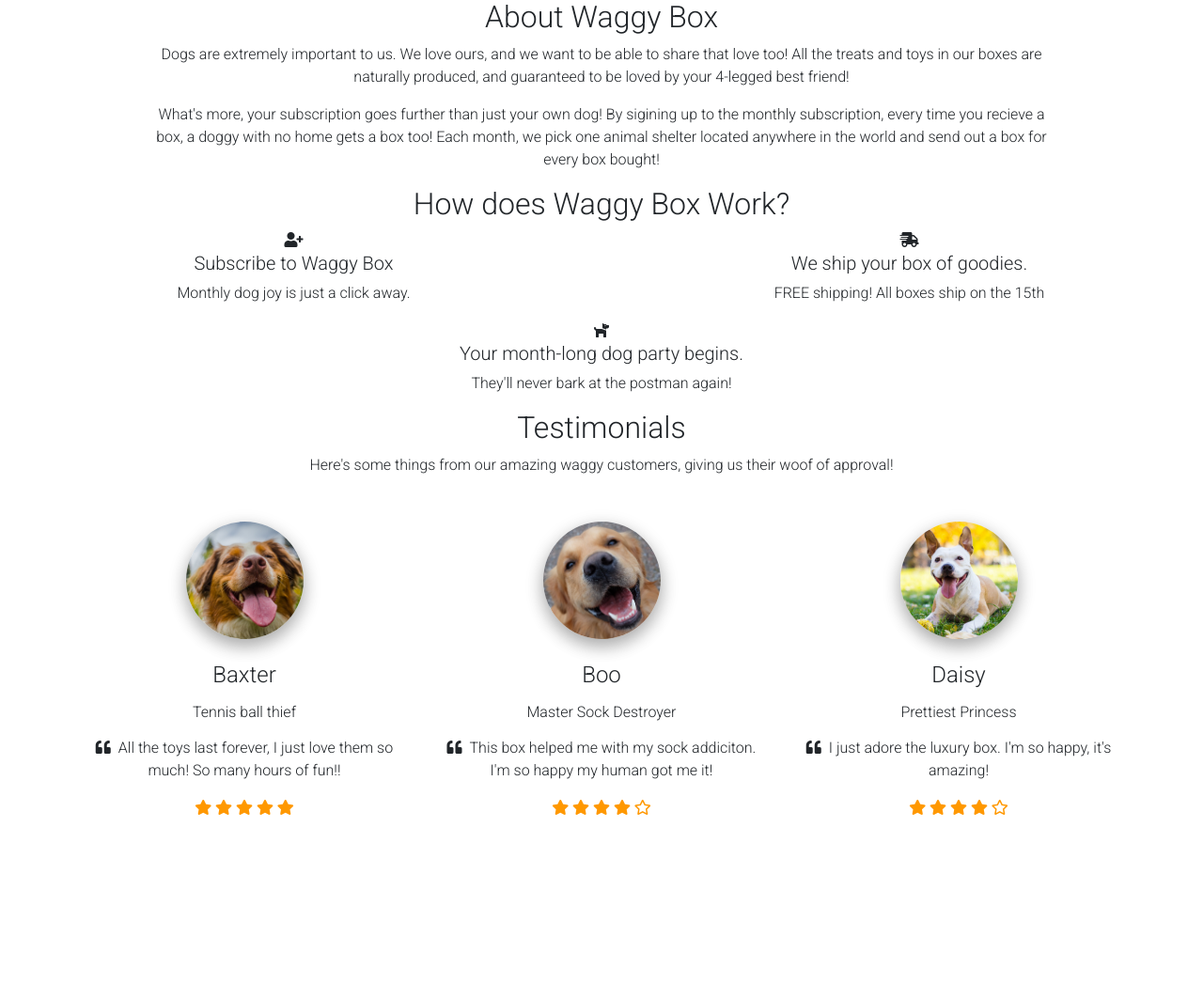
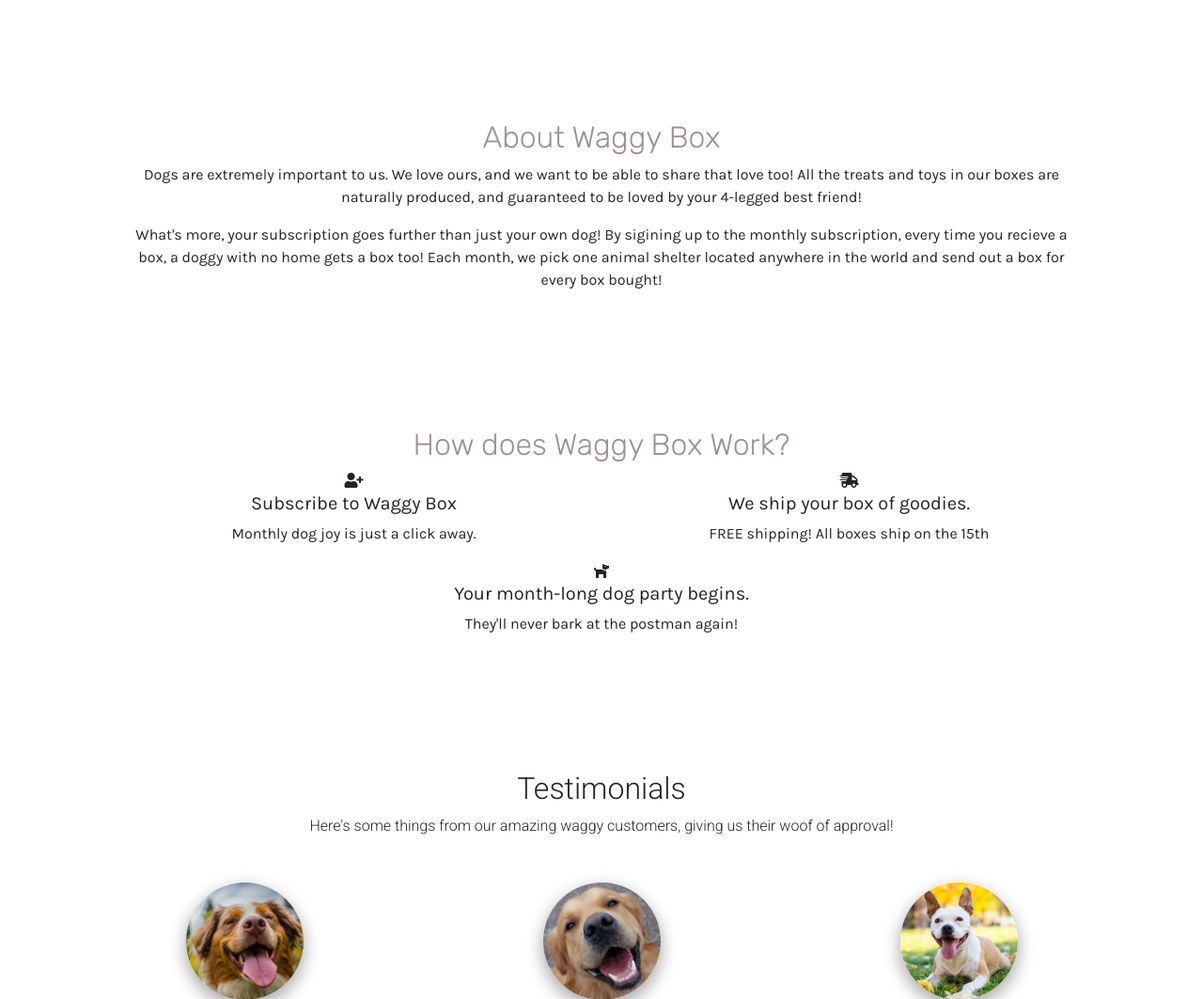
Before and after one commit to ClaireLally8/Waggy-Box, a Django app: page / in a window 1280 px wide. Shown: the part 479-1542 px from the top of the page at 94% size. Before the commit the page ends 1346 px from the top, so only its background shows below. Run offline with Django 3.2, Linux system fonts and the light colour scheme; some libraries are stand-ins or nearby versions.

Commit message:
Styling & changing class names

```diff
--- a/main/templates/main/index.html
+++ b/main/templates/main/index.html
@@ -46,8 +46,8 @@
 </section>
 <section class="about-us">
   <div class="container">
-    <h2 class="text-center">About Waggy Box </h2>
-    <div class="about-text">
+    <h2 class="section-head text-center">About Waggy Box </h2>
+    <div class="section-text">
       <p class="text-center">Dogs are extremely important to us. We love ours, and we want to be able to share that love too! All the treats and toys in our boxes are naturally produced, and guaranteed to be loved by your 4-legged best friend! </p>
       <p class="text-center">What's more, your subscription goes further than just your own dog! By sigining up to the monthly subscription, every time you recieve a box, a doggy with no home gets a box too! Each month, we pick one animal shelter located anywhere in the world and send out a box for every box bought! </p>
     </div>
@@ -55,25 +55,25 @@
 </section>
 
 <section class="how-it-works">
-  <h2 class="text-center">How does Waggy Box Work?</h2>
+  <h2 class="text-center section-head">How does Waggy Box Work?</h2>
   <div class="row">
-    <div class="col-lg-6 col-md-6 col-sm-12 text-center">
+    <div class="col-lg-6 col-md-6 col-sm-12 text-center section-text">
       <i class="fas fa-user-plus how-icons"></i>
-      <h5>Subscribe to Waggy Box</h5>
+      <h5 class="smallheading">Subscribe to Waggy Box</h5>
       <p>Monthly dog joy is just a click away.</p>
     </div>
-    <div class="col-lg-6 col-md-6 col-sm-12 text-center">
+    <div class="col-lg-6 col-md-6 col-sm-12 text-center section-text">
       <i class="fas fa-shipping-fast how-icons"></i>
-      <h5>We ship your box of goodies.</h5>
+      <h5 class="smallheading">We ship your box of goodies.</h5>
       <p>FREE shipping! All boxes ship on the 15th</p>
     </div>
   </div>
   <div class="row">
     <div class="col-lg-3 col-md-3 col-sm-12">
     </div>
-    <div class="col-lg-6 col-md-6 col-sm-12 text-center">
+    <div class="col-lg-6 col-md-6 col-sm-12 text-center section-text">
       <i class="fas fa-dog how-icons"></i>
-      <h5>Your month-long dog party begins.</h5>
+      <h5 class="smallheading">Your month-long dog party begins.</h5>
       <p>They'll never bark at the postman again!</p>
     </div>
     <div class="col-lg-3 col-md-3 col-sm-12">
--- a/static/css/base.css
+++ b/static/css/base.css
@@ -4,8 +4,8 @@
 #dfcce1
 #9c8f9d
 #e1dacc
-
 */
+@import url('https://fonts.googleapis.com/css2?family=Karla:wght@400;700&family=Rubik:wght@300;400;500;700&display=swap');
 .lightnav {
     background-color:#CCE1D0;
     box-shadow:none;
@@ -13,8 +13,10 @@
 }
 .nav-link{
     color:#9c8f9d!important;
-    font-size:1.2rem;
+    font-size:1rem;
     letter-spacing:1;
+    font-family:"Rubik"!important;
+    font-weight:300;
 }
 .nav-link:hover{
     color:#dfcce1!important;
@@ -27,12 +29,23 @@
     margin-top:6rem;
     padding-bottom:2rem;
     color:#9c8f9d;
+    font-family:"Rubik";
 }
 .landing-sub {
     padding-bottom:6rem;
     color:#9c8f9d;
+    font-family:"Karla";
 }
-.about-text {
-    padding-left:5rem;
-    padding-right:5rem;
+.about-us {
+    padding:8rem;
 }
+.section-head {
+    font-family:"Rubik";
+    color:#9c8f9d;
+}
+.section-text {
+    font-family:"Karla";
+}
+.how-it-works {
+    padding:0rem 8rem 8rem 8rem;
+}
```
